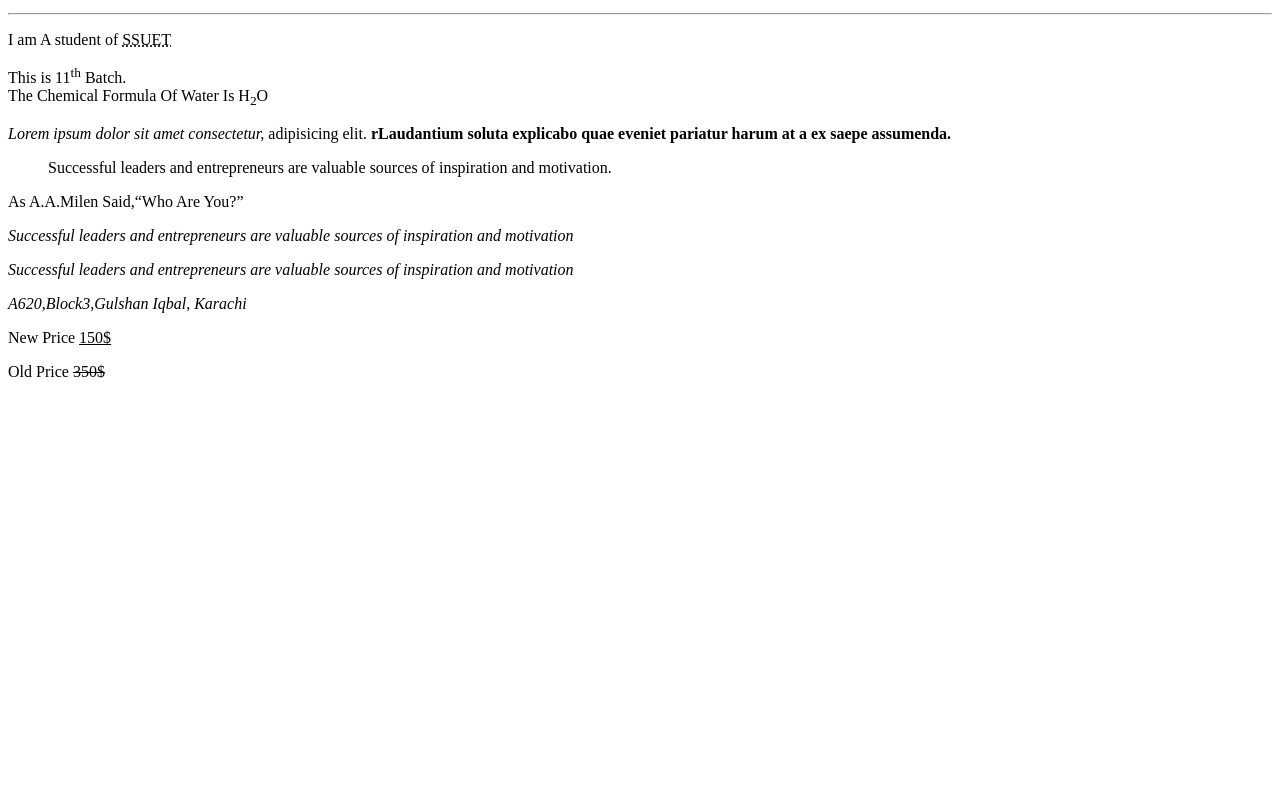
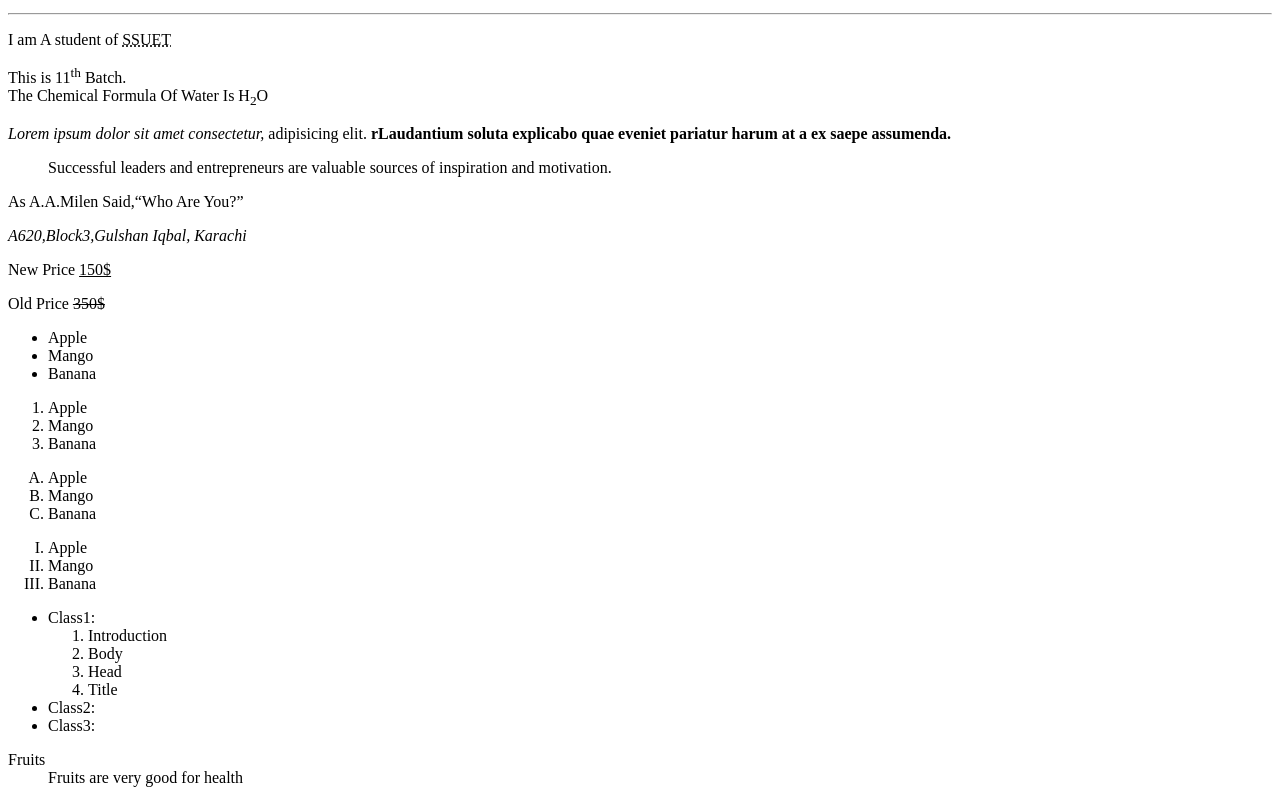
Before and after one commit to Owais-pro/SMIT, a plain HTML site: page example.html in a window 1280 px wide. Shown: the part 101-904 px from the top of the page. Before the commit the page ends 800 px from the top, so only its background shows below. Drawn offline with Linux system fonts and the light colour scheme.

Commit message:
class1,2

```diff
--- a/example.html
+++ b/example.html
@@ -22,12 +22,45 @@
         <p>Successful leaders and entrepreneurs are valuable sources of inspiration and motivation.</p>
     </blockquote>
     <p>As A.A.Milen Said,<q>Who Are You?</q></p>
-    <p><cite>Successful leaders and entrepreneurs are valuable sources of inspiration and motivation</cite></p>
-    <p><dfn>Successful leaders and entrepreneurs are valuable sources of inspiration and motivation</dfn></p>
     <address>
         <p>A620,Block3,Gulshan Iqbal, Karachi</p>
     </address>
     <p>New Price <ins>150$</ins></p>
     <p>Old Price <del>350$</del></p>
+    <ul>
+        <li>Apple</li>
+        <li>Mango</li>
+        <li>Banana</li>
+    </ul>
+    <ol type="1">
+        <li>Apple</li>
+        <li>Mango</li>
+        <li>Banana</li>
+    </ol>
+    <ol type="A">
+        <li>Apple</li>
+        <li>Mango</li>
+        <li>Banana</li>
+    </ol>
+    <ol type="I">
+        <li>Apple</li>
+        <li>Mango</li>
+        <li>Banana</li>
+    </ol>
+    <ul>
+        <li>Class1:</li>
+        <ol>
+            <li>Introduction</li>
+            <li>Body</li>
+            <li>Head</li>
+            <li>Title</li>
+        </ol>
+        <li>Class2:</li>
+        <li>Class3:</li>
+    </ul>
+    <dl>
+        <dt>Fruits</dt>
+        <dd>Fruits are very good for health</dd>
+    </dl>
     </body>
 </html>
```
